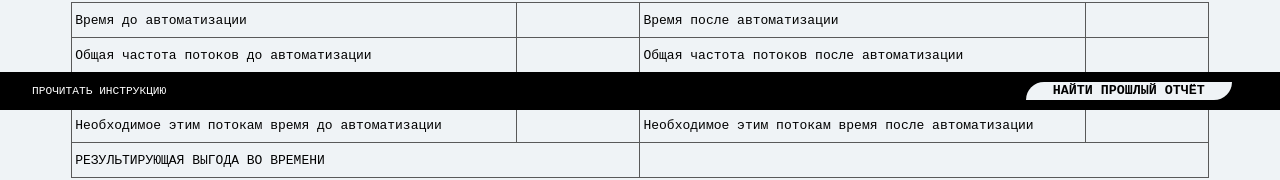
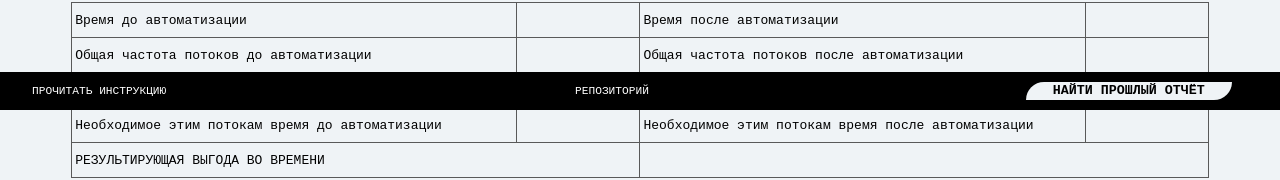
Before and after one commit to petiteprincesse/EffectsCalc, a website: page index.html in a window 1280 px wide. Shown: the part 690-870 px from the top of the page. Drawn offline with Linux system fonts and the light colour scheme.

Commit message:
Update index.html
Добавил ссылку на репозиторий

```diff
--- a/index.html
+++ b/index.html
@@ -159,6 +159,7 @@
   </section>
   <footer class="page-footer">
     <a href="https://github.com/petiteprincesse/EffectsCalc/wiki" class="link">Прочитать инструкцию</a>
+    <a href="https://github.com/petiteprincesse/EffectsCalc" class="link">Репозиторий</a>
     <button class="search">Найти прошлый отчёт</button>
   </footer>
   <div class="modal">
```
